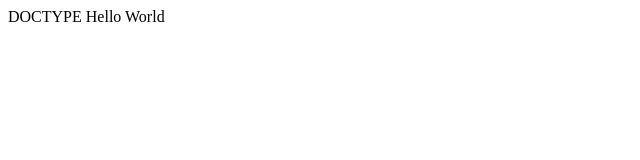
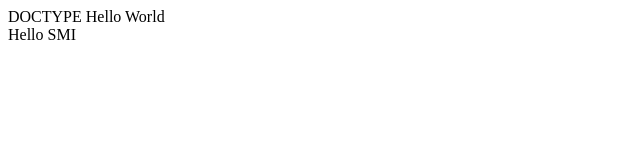
Before and after one commit to drummondmd/courseratest, a plain HTML site: page index.html in a window 1280 px wide. Shown: the full height of the page, 0-640 px from the left. Drawn offline with Linux system fonts and the light colour scheme.

Commit message:
Adiconando arquivos

```diff
--- a/index.html
+++ b/index.html
@@ -9,5 +9,10 @@
 <body>
     Hello World
 
+    <div>
+Hello SMI
+
+    </div>
+
 </body>
 </html>
```
